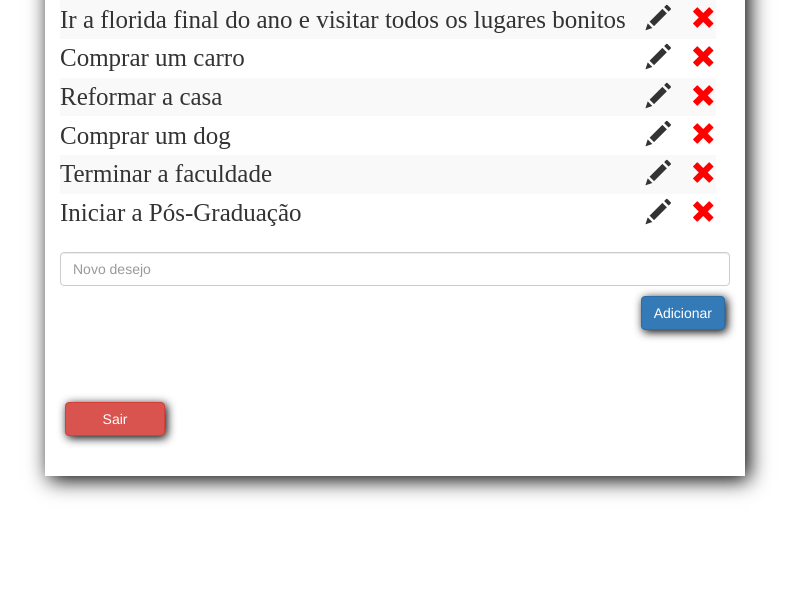
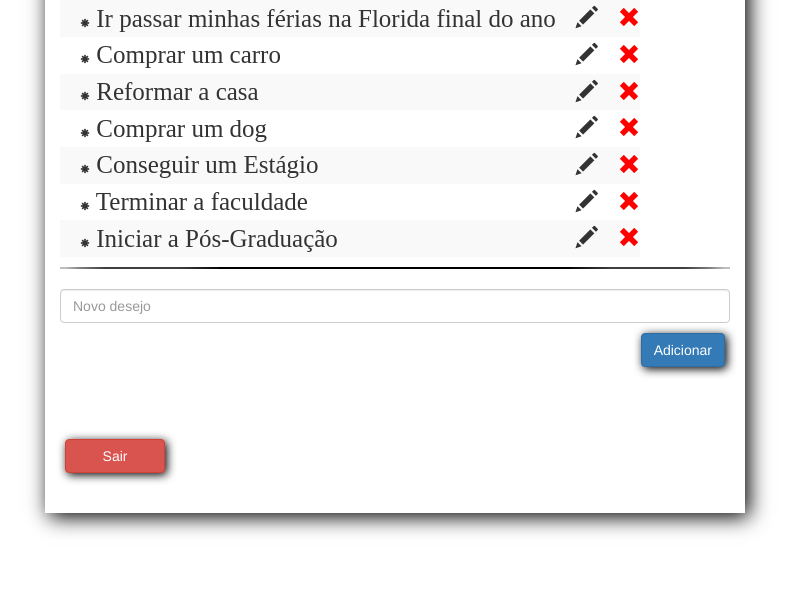
Before and after one commit to allys00/desejos, a plain HTML site: page home.html in a window 1280 px wide. Shown: the part 207-800 px from the top of the page, without its empty margins (245-1042 px from the left). Drawn offline with nearby package versions, Linux system fonts and the light colour scheme.

Commit message:
modificando estilo

```diff
--- a/estilo.css
+++ b/estilo.css
@@ -18,6 +18,15 @@
 	padding-left: 10px;
 	font-family: "Times New Roman", Georgia, Serif;
 }
+#spoiler{
+	margin-top: 20px;
+	height: 100px;
+}
+.divisor{
+	border: 1px solid black;
+	border-radius: 40%;
+	margin-top: 10px;
+}
 .botao{
 	float: right;
 	margin-right: 5px;
@@ -25,12 +34,20 @@
 	margin-left: 5px;
 	box-shadow: 2px 2px 10px black;
 }
+.btn-danger{
+	width: 100px;
+}
 .glyphicon{
 	padding-top: 5px;
 	padding-left: 20px;
+	font-size: 22px;
 }
 .glyphicon-remove{
 	color: red;
+}
+ .glyphicon-asterisk{
+	padding-left: -10px;
+	font-size: 10px;
 }
 .alert-info{
 	margin-top: 25px;
--- a/home.html
+++ b/home.html
@@ -20,6 +20,9 @@
 	    <tbody id="desejos">
 	    </tbody>
 	</table>
+	<div class="divisor">
+
+	</div>
 	<div id="div-add">
 		<form action="javascript:void(0);" method="POST" onsubmit="app.Add()">
 		  <input type="text" id="add-name" class="form-control" placeholder="Novo desejo">
@@ -29,8 +32,8 @@
 	<div id="spoiler" role="aria-hidden">
 	  <form action="javascript:void(0);" method="POST" id="saveEdit">
 	    <input type="text" class="form-control" id="edit-name">
-	    <button onclick="CloseInput()" class=" btn btn-danger botao" aria-label="Close">Cancelar</button>
-	    <input type="submit" class=" btn btn-primary botao" value="Salvar" />
+	    <input onclick="CloseInput() " class="btn btn-danger botao" aria-label="Close" value="Cancelar">
+	    <input type="submit" onclick="showAdd()" class=" btn btn-primary botao" value="Salvar"/>
 	  </form>
 	</div>
 	<br><br>
--- a/meujs.js
+++ b/meujs.js
@@ -2,10 +2,11 @@ var app = new function() {
 		this.el = document.getElementById('desejos');
 
 		this.desejos = [ // Array com desejos.
-		'Ir a florida final do ano e visitar todos os lugares bonitos',
+		'Ir passar minhas férias na Florida final do ano',
 		'Comprar um carro',
 		'Reformar a casa',
 		'Comprar um dog',
+		'Conseguir um Estágio',
 		'Terminar a faculdade',
 		'Iniciar a Pós-Graduação'
 		];
@@ -27,9 +28,9 @@ var app = new function() {
 		if (this.desejos.length > 0) {
 			for (i = 0; i < this.desejos.length; i++) {
 				data += '<tr>';
-				data += '<td>' + this.desejos[i] + '</td>';
-				data += '<td><i class="glyphicon glyphicon-pencil" onclick="app.Edit(' + i + ')"></i></td>';
-				data += '<td><i class="glyphicon glyphicon-remove" aria-hidden="true" onclick="app.Delete(' + i + ')"></i></td>';
+				data += '<td><i class="glyphicon glyphicon-asterisk"></i> ' + this.desejos[i] + '</td>';
+				data += '<td><i data-toggle="modal" data-target="#myModal" data-placement="left" title="Editar" class="glyphicon glyphicon-pencil" onclick="app.Edit(' + i + ')"></i></td>';
+				data += '<td><i data-toggle="tooltip" data-placement="right" title="Delete"class="glyphicon glyphicon-remove" aria-hidden="true" onclick="app.Delete(' + i + ')"></i></td>';
 				data += '</tr>';
 			}
 		}
@@ -49,6 +50,7 @@ var app = new function() {
 		var el = document.getElementById('edit-name');
 		el.value = this.desejos[item];
 		document.getElementById('spoiler').style.display = 'block';
+		document.getElementById('div-add').style.display = 'none';
 		self = this;
 		document.getElementById('saveEdit').onsubmit = function() {
 			var desejo = el.value;
@@ -66,7 +68,11 @@ var app = new function() {
 		document.getElementById('spoiler').style.display = 'none';
 	};
 	}
+	this.showAdd = function(){
+		document.getElementById('div-add').style.display = 'block';
+	}
 	app.FetchAll();
 	function CloseInput() {
 		document.getElementById('spoiler').style.display = 'none';
+		showAdd();
 	}
```
